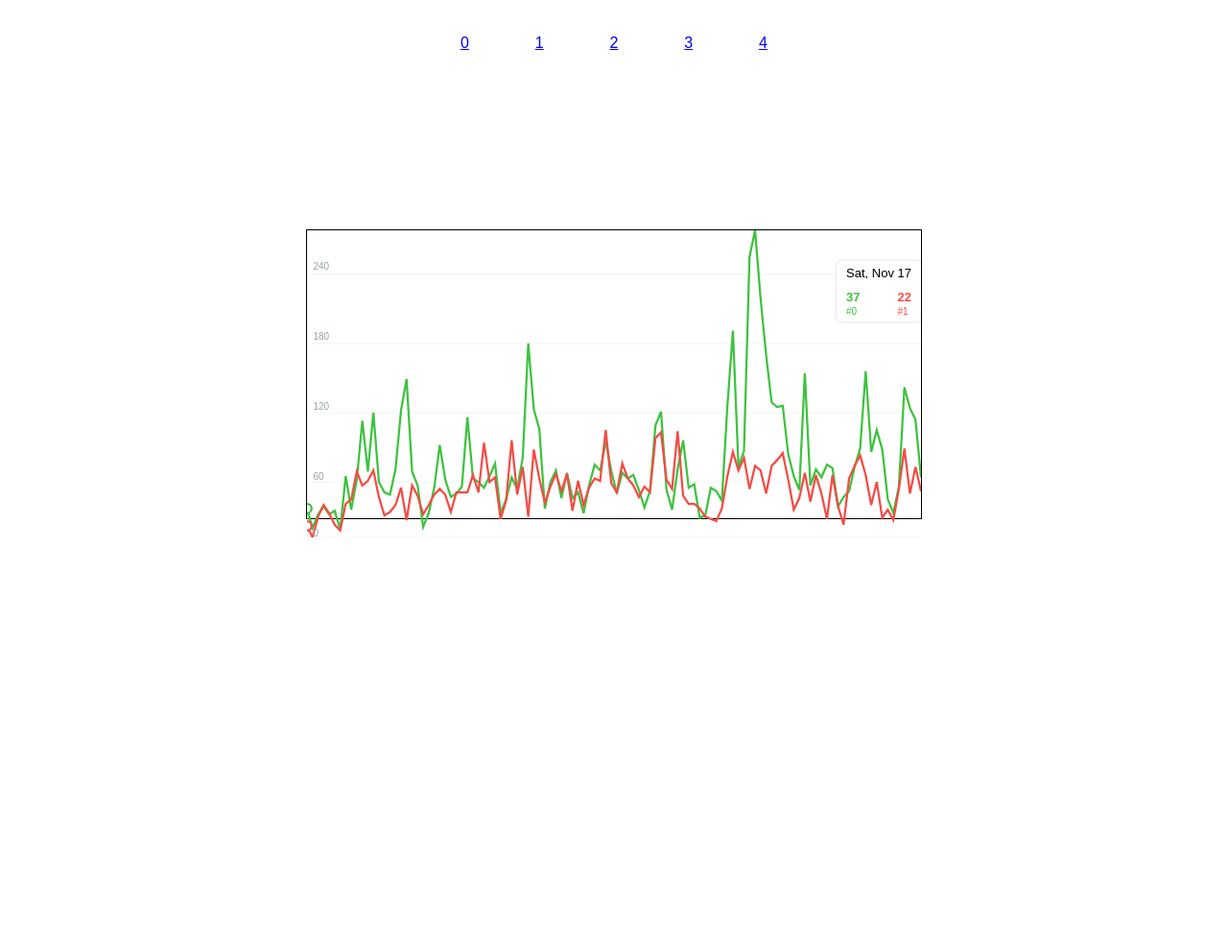
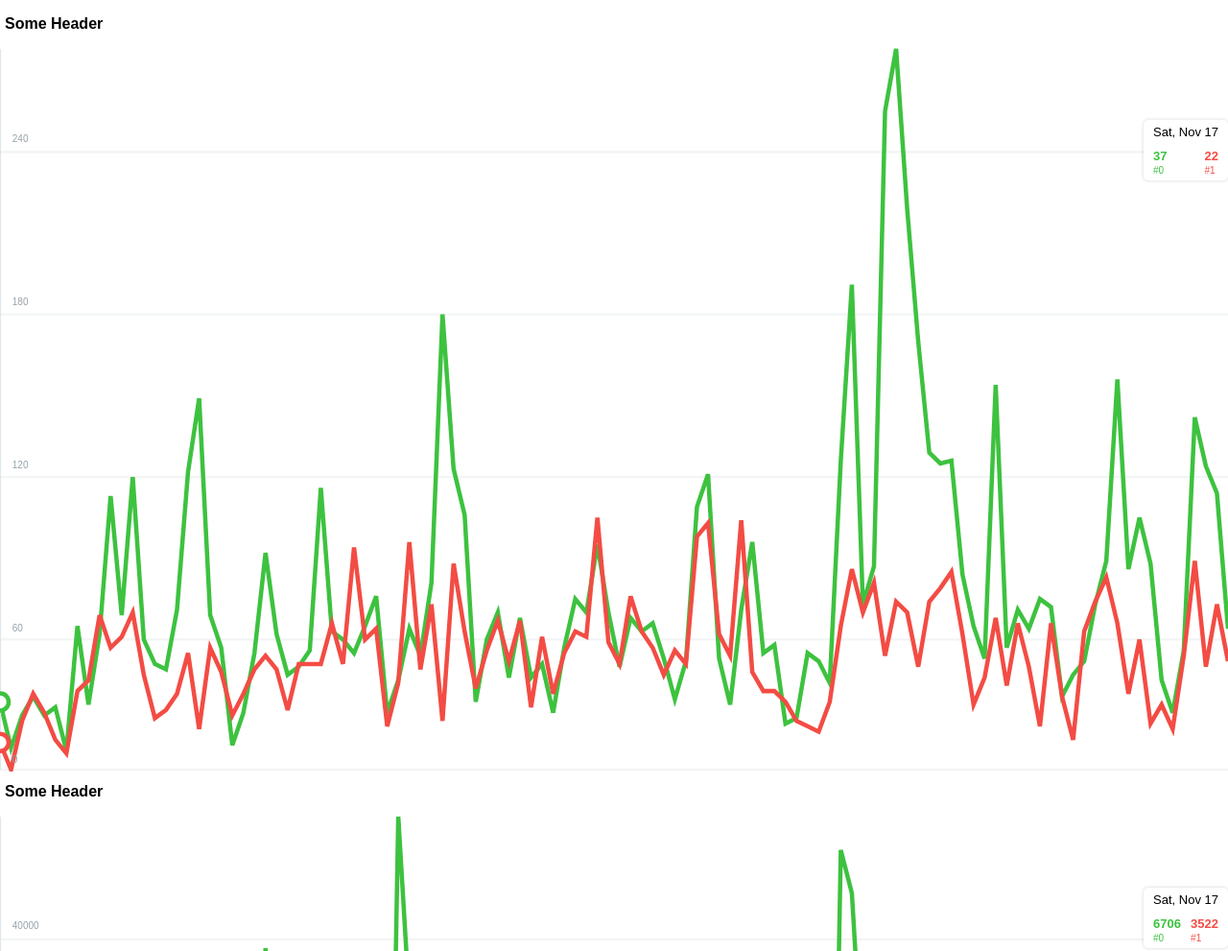
Before and after one commit to ikopenkov/charts, a website built with webpack: page src/index.html in a window 1280 px wide. Shown: the top 991 px of the page at 96% size. Before the commit the page ends 820 px from the top, so only its background shows below. Built offline with nearby package versions, Linux system fonts and the light colour scheme.

Commit message:
fixes for chart rerendering

```diff
--- a/src/components/Chart/Chart.ts
+++ b/src/components/Chart/Chart.ts
@@ -1,25 +1,56 @@
-import { PolyLine } from 'src/components/PolyLine/PolyLine';
+import { PolyLine, PolyLineInstance } from 'src/components/PolyLine/PolyLine';
 import { ChartDataUtils } from 'src/utils/ChartDataUtils/ChartDataUtils';
 import { ChartData } from 'src/utils/ChartDataUtils/ChartData.types';
 import { EventUtils } from 'src/utils/EventUtils';
-import { MousePointer } from 'src/components/MousePointer/MousePointer';
+import {
+    MousePointer,
+    MousePointerInstance,
+} from 'src/components/MousePointer/MousePointer';
 import { MathUtils } from 'src/utils/MathUtils/MathUtils';
-import { Grid } from 'src/components/Grid/Grid';
+import { Grid, GridInstance } from 'src/components/Grid/Grid';
+import { DomUtils } from 'src/utils/DomUtils';
+import { ComponentUtils } from 'src/utils/ComponentUtils';
 
 const renderDom = (container: HTMLElement) => {
     const mainContainer = document.createElement('div');
+    DomUtils.setElementStyle(mainContainer, {
+        height: '100%',
+        width: '100%',
+        display: 'flex',
+        flexDirection: 'column',
+    });
+
+    const headerContainer = document.createElement('div');
+    DomUtils.setElementStyle(headerContainer, {
+        padding: '15px 5px',
+        fontSize: '16px',
+        lineHeight: '1.2',
+        fontWeight: 'bold',
+    });
+    headerContainer.innerText = 'Some Header';
+
     const svgContainer = document.createElement('div');
+    DomUtils.setElementStyle(svgContainer, {
+        flex: '1 1 auto',
+    });
+
     const svg = document.createElementNS('http://www.w3.org/2000/svg', 'svg');
+    DomUtils.setElementStyle(svg, {
+        height: '100%',
+        width: '100%',
+    });
 
     svgContainer.style.position = 'relative';
 
     container.appendChild(mainContainer);
+    mainContainer.appendChild(headerContainer);
     mainContainer.appendChild(svgContainer);
     svgContainer.appendChild(svg);
 
     return {
         svg,
         mainContainer,
+        headerContainer,
         svgContainer,
     };
 };
@@ -31,11 +62,27 @@ const calcAspectRatio = (containerEl: Element) => {
     return containerWidth / containerHeight;
 };
 
-const render = (container: HTMLElement, data: ChartData) => {
+type Instance = {
+    grid: GridInstance;
+    polyLines: PolyLineInstance[];
+    mousePointer: MousePointerInstance;
+    mainContainer: HTMLElement;
+    headerContainer: HTMLElement;
+    svgContainer: HTMLElement;
+    svg: SVGSVGElement;
+};
+
+type Params = {
+    container: HTMLElement;
+    data: ChartData;
+    self?: Instance;
+};
+
+const render = ({ container, data, self }: Params) => {
     const sizesInPercent = {
         lineThin: 0.3,
-        lineBold: 0.7,
-        pointerCircleRadius: 1.5,
+        lineBold: 0.6,
+        pointerCircleRadius: 1.2,
         text: 4,
     };
 
@@ -48,13 +95,14 @@ const render = (container: HTMLElement, data: ChartData) => {
         background: '#fff',
     };
 
-    const {
-        svgContainer,
-        // mainContainer,
-        svg,
-    } = renderDom(container);
+    let instance = self;
+    if (!instance) {
+        const { svgContainer, mainContainer, headerContainer, svg } = renderDom(
+            container,
+        );
 
         const aspectRatio = calcAspectRatio(svg);
+
         svg.setAttribute('viewBox', `0 0 ${100 * aspectRatio} 100`);
 
         const chartData = ChartDataUtils.transformDataToRender(data);
@@ -100,7 +148,7 @@ const render = (container: HTMLElement, data: ChartData) => {
         );
 
         let currentX = 0;
-    const pointer = MousePointer.render({
+        const mousePointer = MousePointer.render({
             container: svgContainer,
             svg,
             x: currentX,
@@ -144,13 +192,28 @@ const render = (container: HTMLElement, data: ChartData) => {
             if (x !== currentX) {
                 currentX = x;
 
-            pointer.reRender({
+                mousePointer.reRender({
                     x,
                 });
             }
         });
+
+        instance = {
+            headerContainer,
+            svgContainer,
+            mainContainer,
+            svg,
+            polyLines,
+            grid,
+            mousePointer,
+        };
+    } else {
+        // no need this for contest, my be somewhen later
+    }
+
+    return instance;
 };
 
-export const Chart = {
-    render,
-};
+export const Chart = ComponentUtils.create(render);
+
+export type ChartInstance = ReturnType<typeof Chart.render>;
--- a/src/components/MousePointer/MousePointer.ts
+++ b/src/components/MousePointer/MousePointer.ts
@@ -133,3 +133,4 @@ const render = ({
 };
 
 export const MousePointer = ComponentUtils.create(render);
+export type MousePointerInstance = ReturnType<typeof MousePointer.render>;
--- a/src/components/PolyLine/PolyLine.ts
+++ b/src/components/PolyLine/PolyLine.ts
@@ -54,3 +54,4 @@ const render = ({
 };
 
 export const PolyLine = ComponentUtils.create(render);
+export type PolyLineInstance = ReturnType<typeof PolyLine.render>;
--- a/src/index.html
+++ b/src/index.html
@@ -14,43 +14,46 @@
             font-family: Arial, "Helvetica Neue", Helvetica, sans-serif;
         }
 
-        #chartSwitcher {
+        .main {
+            width: 100%;
+            height: 100%;
             display: flex;
-            justify-content: space-between;
-            align-items: center;
-            width: 320px;
-            height: 50px;
-            margin: 20px auto;
+            flex-direction: column;
         }
 
+        /*#chartSwitcher {*/
+            /*display: flex;*/
+            /*justify-content: space-between;*/
+            /*align-items: center;*/
+            /*width: 320px;*/
+            /*padding: 10px;*/
+            /*box-sizing: border-box;*/
+            /*height: 50px;*/
+            /*margin: 20px auto;*/
+            /*flex: 0 0 auto;*/
+        /*}*/
+
         .chartWrapper {
-            width: 100%;
-            height: 600px;
-            display: flex;
-            align-items: center;
-            justify-content: center;
+            flex: 1 1 auto;
         }
 
         .svgWrapper {
-            border: 1px solid black;
-            width: 50%;
-            height: 50%;
+            width: 100%;
+            height: 100%;
             margin: auto;
             display: flex;
             align-items: stretch;
             justify-content: stretch;
             flex-direction: column;
         }
-
-        .svgWrapper > svg {
-            flex: 1 1 auto;
-        }
     </style>
 </head>
 <body>
-<div id="chartSwitcher"></div>
-<div class="chartWrapper">
-    <div class="svgWrapper"></div>
+<div class="main">
+    <div id="chartSwitcher"></div>
+    <div class="chartWrapper">
+
+    </div>
 </div>
 </body>
 </html>
--- a/src/index.ts
+++ b/src/index.ts
@@ -1,5 +1,6 @@
 import { ChartDataMock } from 'src/ChartDataMock';
 import { Chart } from 'src/components/Chart/Chart';
+import { DomUtils } from 'src/utils/DomUtils';
 // import { ChartData } from 'src/utils/ChartDataUtils/ChartData.types';
 
 // const mock: ChartData = {
@@ -19,19 +20,37 @@ import { Chart } from 'src/components/Chart/Chart';
 //     },
 // };
 
-const switcherEl = document.getElementById('chartSwitcher');
-ChartDataMock.forEach((mock, index) => {
-    const link = document.createElement('a');
-    link.innerText = String(index);
-    link.setAttribute('href', `#${index}`);
-    link.addEventListener('click', () => {
-        console.log('click');
+// let chart: ChartInstance;
+
+// const switcherEl = document.getElementById('chartSwitcher');
+// ChartDataMock.forEach((mock, index) => {
+//     const link = document.createElement('a');
+//     link.innerText = String(index);
+//     link.setAttribute('href', `#${index}`);
+//     link.addEventListener('click', () => {
+//         chart.reRender({
+//             data: ChartDataMock[index],
+//         });
+//         console.log('click');
+//     });
+//     switcherEl.appendChild(link);
+// });
+
+const allChartsContainer = document.getElementsByClassName(
+    'chartWrapper',
+)[0] as HTMLDivElement;
+
+ChartDataMock.forEach(data => {
+    const container = document.createElement('div');
+    DomUtils.setElementStyle(container, {
+        width: '100vw',
+        height: '100vh',
     });
-    switcherEl.appendChild(link);
+
+    allChartsContainer.appendChild(container);
+
+    Chart.render({
+        container,
+        data,
+    });
 });
-
-const containerEl = document.getElementsByClassName(
-    'svgWrapper',
-)[0] as HTMLDivElement;
-Chart.render(containerEl, ChartDataMock[0]);
-// Chart.render(containerEl, mock);
--- a/src/utils/DomUtils.ts
+++ b/src/utils/DomUtils.ts
@@ -5,7 +5,7 @@ type StyleSetterOptions = {
     replaceWholeStyleObject?: boolean;
 };
 const setElementStyle = (
-    element: HTMLElement,
+    element: HTMLElement | SVGElement,
     style: Omit<Partial<CSSStyleDeclaration>, 'length' | 'parentRule'>,
     options: StyleSetterOptions = {},
 ) => {
```
Lines whose indentation alone changed are shown as unchanged.
